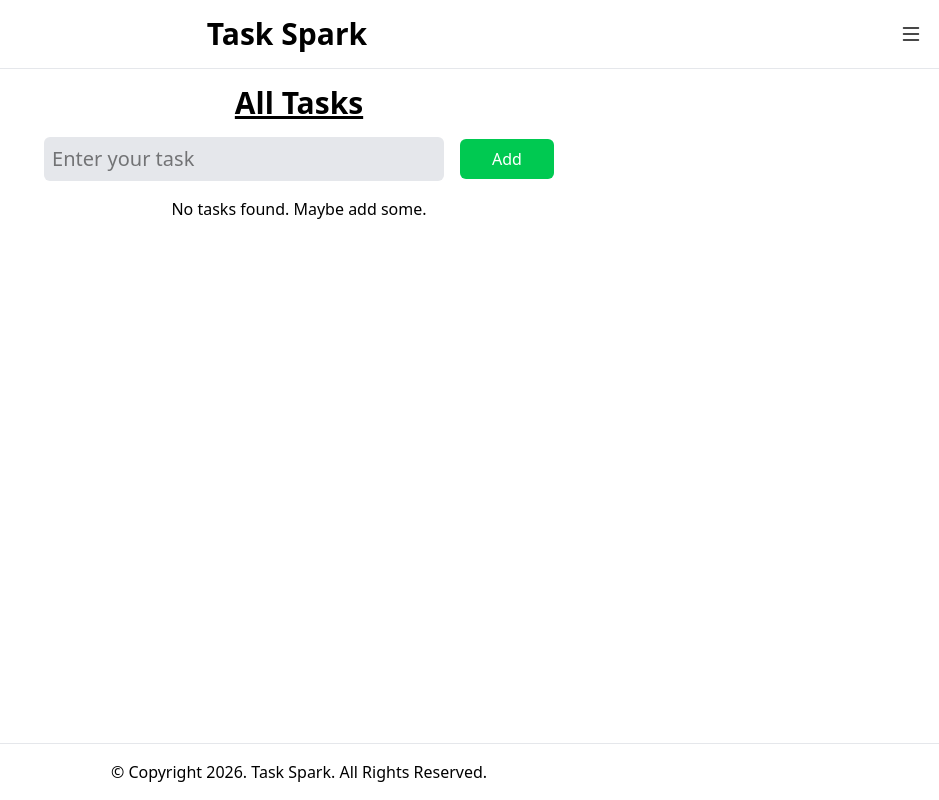
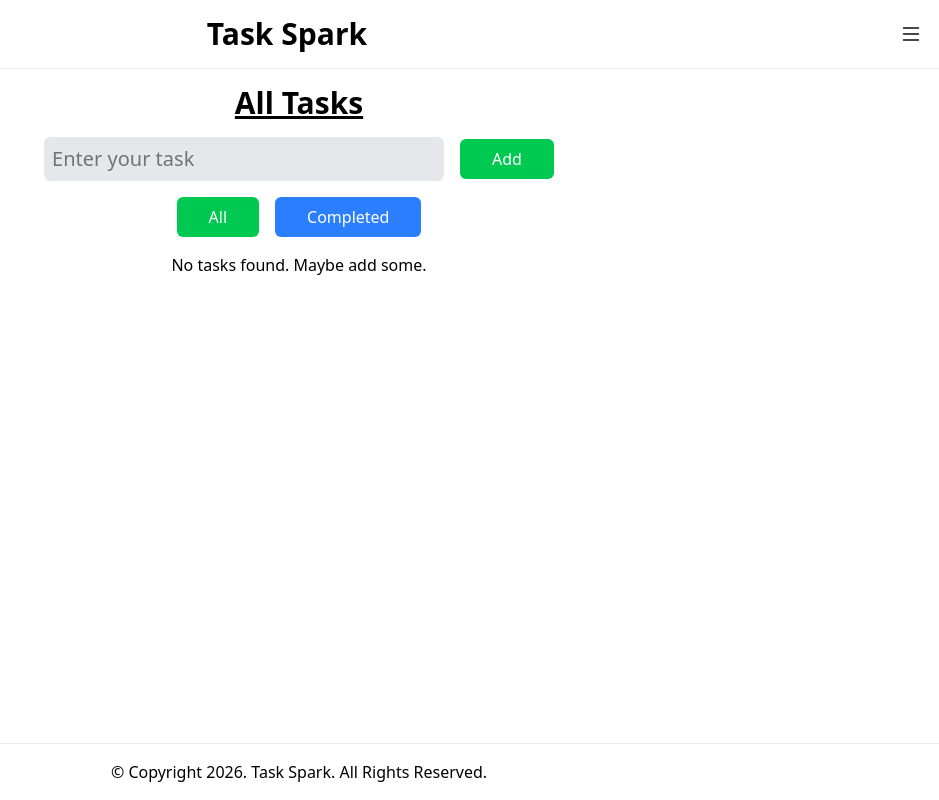
Before and after one commit to unrealblood/task-spark-dev-reactjs-frontend, a React (Vite) app: page / in a window 1280 px wide. Shown: the whole page, without its empty margins (341-1280 px from the left). Built offline with nearby package versions, Linux system fonts and the light colour scheme.

Commit message:
add and update tasks filter and update widths of some sections

```diff
--- a/src/components/home/AddTask.jsx
+++ b/src/components/home/AddTask.jsx
@@ -16,7 +16,7 @@ function AddTask({tasks, setTasks}) {
     }
 
     return (
-        <section className="mt-4 w-[800px] flex justify-center items-center mx-auto">
+        <section className="mt-4 w-[750px] flex justify-center items-center mx-auto">
             <form className="flex justify-center items-center gap-4" onSubmit={addTaskToTasksList}>
                 <input type="text" placeholder="Enter your task" className="bg-gray-200 p-2 w-[400px] mx-auto text-xl rounded-md" value={newTaskContent} onChange={(e) => setNewTaskContent(e.target.value)} />
 
--- a/src/components/home/TasksGrid.jsx
+++ b/src/components/home/TasksGrid.jsx
@@ -10,7 +10,7 @@ function TasksGrid({tasks}) {
                 <TaskItem key={index} {...task} size={tasks.length} index={index} />
             ))
             :
-            <p className="text-center">No tasks found. Maybe add some.</p>
+            <p className="text-center mt-4">No tasks found. Maybe add some.</p>
             }
         </section>
     );
--- a/src/pages/Home.jsx
+++ b/src/pages/Home.jsx
@@ -2,14 +2,44 @@ import { useState } from "react";
 import { AddTask, TasksGrid } from "../components/home";
 
 function Home() {
+    const FilterType = Object.freeze(
+        {
+            ALL: 0,
+            COMPLETED: 1
+        }
+    );
+
     const [tasks, setTasks] = useState([]);
+    const [filter, setFilter] = useState(FilterType.ALL);
+    const [filteredTasks, setFilteredTasks] = useState(tasks);
+
+    function changeFilter(currentFilter) {
+        switch(currentFilter) {
+            case FilterType.ALL:
+                setFilter(currentFilter);
+                setFilteredTasks(tasks);
+                break;
+
+            case FilterType.COMPLETED:
+                setFilter(currentFilter);
+                setFilteredTasks(tasks.filter((task) => task.completed === true));
+                break;
+        }
+    }
 
     return (
         <div className="mt-4">
             <h2 className="text-center font-bold text-3xl underline">All Tasks</h2>
 
-            <AddTask tasks={tasks} setTasks={setTasks} />
-            <TasksGrid tasks={tasks} />
+            <AddTask tasks={filteredTasks} setTasks={setFilteredTasks} />
+
+            <div className="flex justify-center items-center gap-4 mt-4">
+                <button type="button" className={`px-8 py-2 cursor-pointer ${(filter === FilterType.ALL) ? `bg-green-500` : `bg-blue-500`} text-white rounded-md`} onClick={() => changeFilter(FilterType.ALL)}>All</button>
+
+                <button type="button" className={`px-8 py-2 cursor-pointer ${(filter === FilterType.COMPLETED) ? `bg-green-500` : `bg-blue-500`} text-white rounded-md`} onClick={() => changeFilter(FilterType.COMPLETED)}>Completed</button>
+            </div>
+
+            <TasksGrid tasks={filteredTasks} />
         </div>
     );
 }
```
